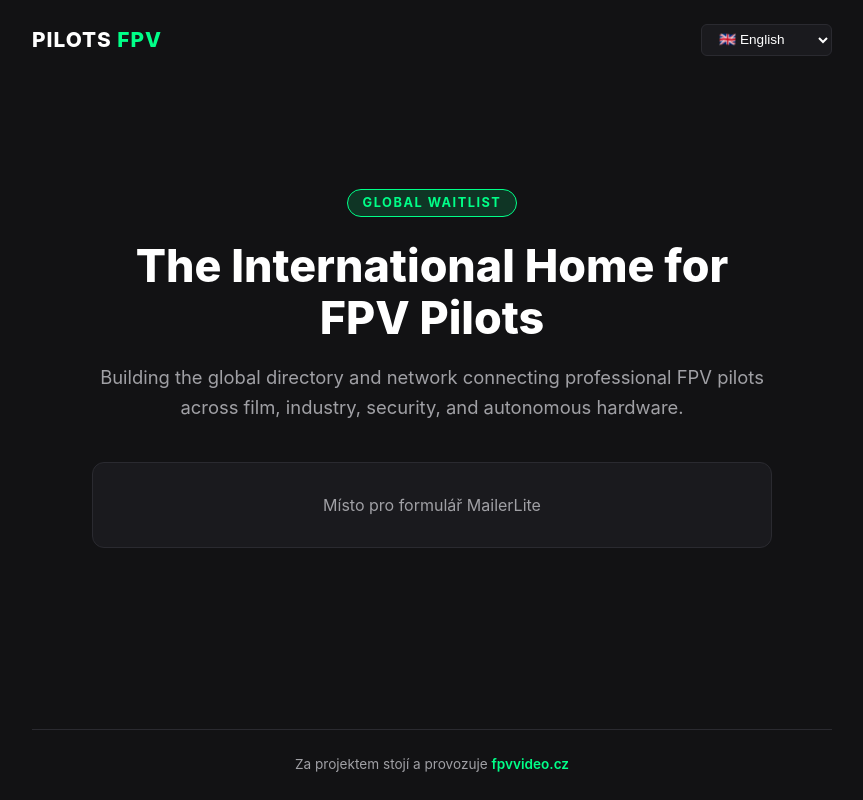
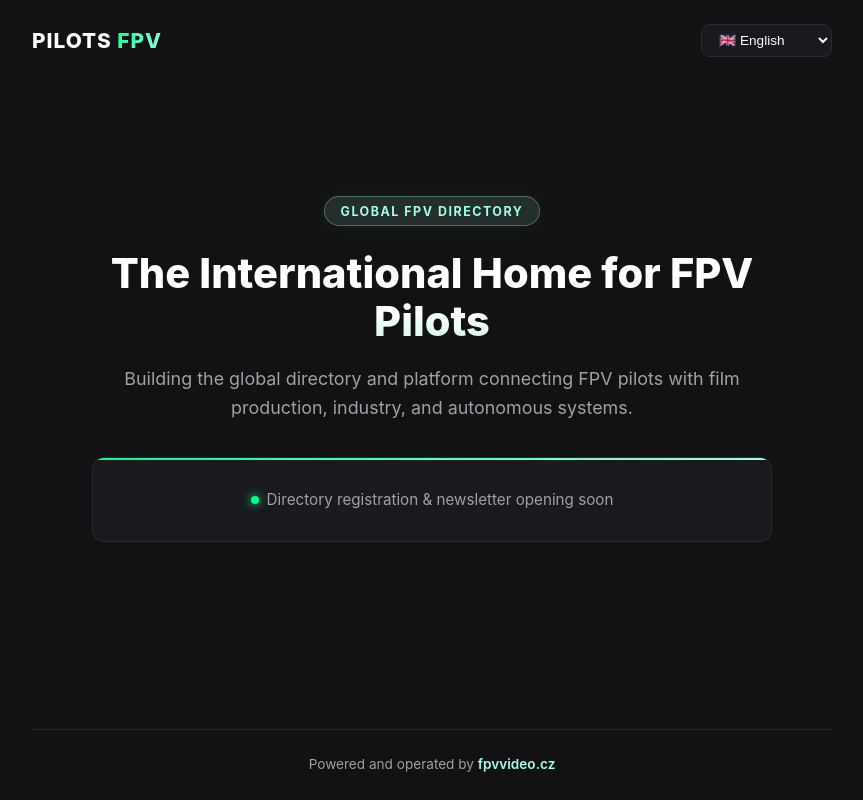
Before and after one commit to navalUAVcom/pilotsfpv-landing, a plain HTML site: page index.html in a window 1280 px wide. Shown: the whole page, without its empty margins (208-1071 px from the left). Drawn offline with Linux system fonts and the light colour scheme.

Commit message:
Update index.html

```diff
--- a/index.html
+++ b/index.html
@@ -3,22 +3,9 @@
 <head>
   <meta charset="UTF-8">
   <meta name="viewport" content="width=device-width, initial-scale=1.0">
-  <title>Pilots FPV — Global FPV Directory & Community Waitlist</title>
-  <meta name="description" content="Join the global FPV platform connecting pilots, industry, cinema, and autonomous hardware. Sign up for early access.">
+  <title>Pilots FPV — Global FPV Directory & Community</title>
+  <meta name="description" content="International directory and platform connecting FPV pilots, cinema, industry, and autonomous hardware.">
   <link rel="canonical" href="https://pilotsfpv.com/">
-
-  <!-- Hreflang SEO architektura pro 10 jazyků -->
-  <link rel="alternate" hreflang="x-default" href="https://pilotsfpv.com/" />
-  <link rel="alternate" hreflang="en" href="https://pilotsfpv.com/" />
-  <link rel="alternate" hreflang="zh" href="https://pilotsfpv.com/zh/" />
-  <link rel="alternate" hreflang="es" href="https://pilotsfpv.com/es/" />
-  <link rel="alternate" hreflang="de" href="https://pilotsfpv.com/de/" />
-  <link rel="alternate" hreflang="fr" href="https://pilotsfpv.com/fr/" />
-  <link rel="alternate" hreflang="it" href="https://pilotsfpv.com/it/" />
-  <link rel="alternate" hreflang="ja" href="https://pilotsfpv.com/ja/" />
-  <link rel="alternate" hreflang="pt" href="https://pilotsfpv.com/pt/" />
-  <link rel="alternate" hreflang="pl" href="https://pilotsfpv.com/pl/" />
-  <link rel="alternate" hreflang="cs" href="https://pilotsfpv.com/cs/" />
 
   <!-- Open Graph -->
   <meta property="og:title" content="Pilots FPV — Global FPV Platform">
@@ -33,8 +20,11 @@
       --border: #2a2a30;
       --text: #ffffff;
       --text-muted: #a0a0a5;
-      --accent: #00FF88;
-      --accent-glow: rgba(0, 255, 136, 0.15);
+      --accent-green: #00FF88;
+      --accent-mint: #A3FFE6;
+      --accent-silver: #d1f7ec;
+      --mint-glow: rgba(163, 255, 230, 0.12);
+      --gradient-accent: linear-gradient(135deg, #00FF88 0%, #A3FFE6 100%);
     }
 
     * { box-sizing: border-box; margin: 0; padding: 0; }
@@ -66,16 +56,27 @@
       letter-spacing: 1px;
       color: var(--text);
     }
-    .logo span { color: var(--accent); }
+
+    /* Stříbřitě mentolový přechod pro akcent loga */
+    .logo span {
+      background: var(--gradient-accent);
+      -webkit-background-clip: text;
+      -webkit-text-fill-color: transparent;
+    }
 
     .lang-select {
       background: var(--card-bg);
       color: var(--text);
       border: 1px solid var(--border);
-      padding: 0.4rem 0.8rem;
-      border-radius: 6px;
+      padding: 0.45rem 0.8rem;
+      border-radius: 8px;
       font-size: 0.85rem;
       cursor: pointer;
+      outline: none;
+      transition: border-color 0.2s;
+    }
+    .lang-select:hover {
+      border-color: var(--accent-mint);
     }
 
     main {
@@ -85,32 +86,37 @@
       margin: auto 0;
     }
 
+    /* Odznak s mentolovo-stříbrným přechodem */
     .badge {
       display: inline-block;
-      background: var(--accent-glow);
-      color: var(--accent);
-      border: 1px solid var(--accent);
-      padding: 0.35rem 0.9rem;
+      background: var(--mint-glow);
+      color: var(--accent-mint);
+      border: 1px solid rgba(163, 255, 230, 0.3);
+      padding: 0.4rem 1rem;
       border-radius: 20px;
-      font-size: 0.8rem;
+      font-size: 0.78rem;
       font-weight: 700;
       letter-spacing: 1.5px;
       text-transform: uppercase;
       margin-bottom: 1.5rem;
+      box-shadow: 0 0 15px rgba(163, 255, 230, 0.05);
     }
 
     h1 {
-      font-size: 2.8rem;
+      font-size: 2.6rem;
       font-weight: 800;
       line-height: 1.15;
       margin-bottom: 1.2rem;
+      background: linear-gradient(180deg, #FFFFFF 60%, var(--accent-silver) 100%);
+      -webkit-background-clip: text;
+      -webkit-text-fill-color: transparent;
     }
 
     p.lead {
       color: var(--text-muted);
-      font-size: 1.15rem;
+      font-size: 1.12rem;
       line-height: 1.6;
-      margin-bottom: 2.5rem;
+      margin-bottom: 2.2rem;
     }
 
     .form-wrapper {
@@ -119,6 +125,33 @@
       border-radius: 12px;
       padding: 2rem;
       margin-bottom: 2rem;
+      position: relative;
+      overflow: hidden;
+    }
+
+    .form-wrapper::before {
+      content: "";
+      position: absolute;
+      top: 0; left: 0; right: 0;
+      height: 2px;
+      background: var(--gradient-accent);
+    }
+
+    .form-placeholder {
+      color: var(--text-muted);
+      font-size: 0.95rem;
+      display: flex;
+      flex-direction: column;
+      align-items: center;
+      gap: 0.5rem;
+    }
+
+    .pulse-dot {
+      width: 8px;
+      height: 8px;
+      background-color: var(--accent-green);
+      border-radius: 50%;
+      box-shadow: 0 0 10px var(--accent-green);
     }
 
     footer {
@@ -134,47 +167,156 @@
     }
 
     footer a {
-      color: var(--accent);
+      color: var(--accent-mint);
       text-decoration: none;
       font-weight: 600;
+      transition: color 0.2s;
     }
-    footer a:hover { text-decoration: underline; }
+    footer a:hover {
+      color: var(--accent-green);
+      text-decoration: underline;
+    }
   </style>
 </head>
 <body>
 
   <header>
     <div class="logo">PILOTS <span>FPV</span></div>
-    <select class="lang-select" onchange="if(this.value) window.location.href=this.value;">
-      <option value="/" selected>🇬🇧 English</option>
-      <option value="/zh/">🇨🇳 中文</option>
-      <option value="/es/">🇪🇸 Español</option>
-      <option value="/de/">🇩🇪 Deutsch</option>
-      <option value="/fr/">🇫🇷 Français</option>
-      <option value="/it/">🇮🇹 Italiano</option>
-      <option value="/ja/">🇯🇵 日本語</option>
-      <option value="/pt/">🇵🇹 Português</option>
-      <option value="/pl/">🇵🇱 Polski</option>
-      <option value="/cs/">🇨🇿 Čeština</option>
+    <select class="lang-select" id="langSelect" onchange="changeLanguage(this.value)">
+      <option value="en">🇬🇧 English</option>
+      <option value="cs">🇨🇿 Čeština</option>
+      <option value="de">🇩🇪 Deutsch</option>
+      <option value="fr">🇫🇷 Français</option>
+      <option value="es">🇪🇸 Español</option>
+      <option value="it">🇮🇹 Italiano</option>
+      <option value="ja">🇯🇵 日本語</option>
+      <option value="pt">🇵🇹 Português</option>
+      <option value="pl">🇵🇱 Polski</option>
+      <option value="zh">🇨🇳 中文</option>
     </select>
   </header>
 
   <main>
-    <span class="badge">Global Waitlist</span>
-    <h1>The International Home for FPV Pilots</h1>
-    <p class="lead">
+    <span class="badge" id="badgeText">Global Directory</span>
+    <h1 id="headingText">The International Home for FPV Pilots</h1>
+    <p class="lead" id="leadText">
       Building the global directory and network connecting professional FPV pilots across film, industry, security, and autonomous hardware.
     </p>
 
     <div class="form-wrapper">
-      <!-- SEM VLOŽTE KÓD FORMULÁŘE Z MAILERLITE -->
-      <p style="color: var(--text-muted);">Místo pro formulář MailerLite</p>
+      <!-- MÍSTO PRO BUDOUCÍ EMBED KÓD MAILERLITE -->
+      <div class="form-placeholder">
+        <div style="display: flex; align-items: center; gap: 8px;">
+          <span class="pulse-dot"></span>
+          <span id="formStatusText">Early access & directory registration opening soon</span>
+        </div>
+      </div>
     </div>
   </main>
 
   <footer>
-    <p>Za projektem stojí a provozuje <a href="https://fpvvideo.cz" target="_blank" rel="noopener">fpvvideo.cz</a></p>
+    <p><span id="footerText">Powered and operated by</span> <a href="https://fpvvideo.cz" target="_blank" rel="noopener">fpvvideo.cz</a></p>
   </footer>
+
+  <script>
+    // Překladatelská databáze pro 10 jazyků
+    const translations = {
+      en: {
+        badge: "Global FPV Directory",
+        heading: "The International Home for FPV Pilots",
+        lead: "Building the global directory and platform connecting FPV pilots with film production, industry, and autonomous systems.",
+        formStatus: "Directory registration & newsletter opening soon",
+        footer: "Powered and operated by"
+      },
+      cs: {
+        badge: "Mezinárodní Databáze FPV Pilotů",
+        heading: "Celosvětový domov pro FPV piloty",
+        lead: "Zde vzniká globální databáze a platforma propojující FPV piloty s filmovou produkcí, průmyslem a autonomními systémy.",
+        formStatus: "Registrace do databáze a e-mailový zpravodaj spouštíme již brzy",
+        footer: "Za projektem stojí a provozuje"
+      },
+      de: {
+        badge: "Globales FPV-Verzeichnis",
+        heading: "Das internationale Zuhause für FPV-Piloten",
+        lead: "Hier entsteht die globale Datenbank und Plattform zur Vernetzung von FPV-Piloten mit Filmproduktion, Industrie und autonomen Systemen.",
+        formStatus: "Registrierung für die Datenbank öffnet in Kürze",
+        footer: "Betrieben und unterstützt von"
+      },
+      fr: {
+        badge: "Annuaire Mondial FPV",
+        heading: "La maison internationale des pilotes FPV",
+        lead: "Création de la base de données mondiale reliant les pilotes FPV au cinéma, à l'industrie et aux systèmes autonomes.",
+        formStatus: "Ouverture prochaine des inscriptions à l'annuaire",
+        footer: "Propulsé et géré par"
+      },
+      es: {
+        badge: "Directorio Global FPV",
+        heading: "El hogar internacional para pilotos de FPV",
+        lead: "Creando la base de datos global y la plataforma que conecta a pilotos de FPV con la industria cinematográfica y sistemas autónomos.",
+        formStatus: "Registro en el directorio disponible próximamente",
+        footer: "Desarrollado y operado por"
+      },
+      it: {
+        badge: "Directory Globale FPV",
+        heading: "La casa internazionale per i piloti FPV",
+        lead: "Creazione del database globale e della piattaforma che collega i piloti FPV con la produzione cinematografica, l'industria e i sistemi autonomi.",
+        formStatus: "Apertura iscrizioni al database a breve",
+        footer: "Sviluppato e gestito da"
+      },
+      ja: {
+        badge: "グローバル FPV ディレクトリ",
+        heading: "FPVパイロットのための国際プラットフォーム",
+        lead: "FPVパイロットと映像制作、産業利用、自律型システムを結ぶ世界規模のデータベースを構築中。",
+        formStatus: "データベース登録受付は間もなく開始",
+        footer: "運営・提供："
+      },
+      pt: {
+        badge: "Diretório Global FPV",
+        heading: "O lar internacional para pilotos de FPV",
+        lead: "Construindo o diretório global e a plataforma que conecta pilotos de FPV com a indústria cinematográfica e sistemas autónomos.",
+        formStatus: "Inscrições no diretório em breve",
+        footer: "Desenvolvido e operado por"
+      },
+      pl: {
+        badge: "Globalny Katalog FPV",
+        heading: "Międzynarodowy dom dla pilotów FPV",
+        lead: "Tworzymy globalną bazę danych i platformę łączącą pilotów FPV z branżą filmową, przemysłem i systemami autonomicznymi.",
+        formStatus: "Rejestracja w katalogu wkrótce dostępna",
+        footer: "Stworzone i obsługiwane przez"
+      },
+      zh: {
+        badge: "全球 FPV 飞手目录",
+        heading: "全球 FPV 飞手的国际家园",
+        lead: "正在构建连接 FPV 飞手与影视航拍、工业应用及自主系统的全球数据库与平台。",
+        formStatus: "目录注册即将开放",
+        footer: "由 fpvvideo.cz 运营"
+      }
+    };
+
+    function changeLanguage(lang) {
+      if (!translations[lang]) lang = 'en';
+
+      document.getElementById('badgeText').innerText = translations[lang].badge;
+      document.getElementById('headingText').innerText = translations[lang].heading;
+      document.getElementById('leadText').innerText = translations[lang].lead;
+      document.getElementById('formStatusText').innerText = translations[lang].formStatus;
+      document.getElementById('footerText').innerText = translations[lang].footer;
+
+      document.documentElement.lang = lang;
+      localStorage.setItem('preferredLang', lang);
+    }
+
+    // Automatická detekce jazyka prohlížeče nebo z uložené preference
+    document.addEventListener("DOMContentLoaded", function() {
+      const savedLang = localStorage.getItem('preferredLang');
+      const browserLang = navigator.language ? navigator.language.split('-')[0] : 'en';
+
+      let targetLang = savedLang || (translations[browserLang] ? browserLang : 'en');
+
+      document.getElementById('langSelect').value = targetLang;
+      changeLanguage(targetLang);
+    });
+  </script>
 
 </body>
 </html>
```
